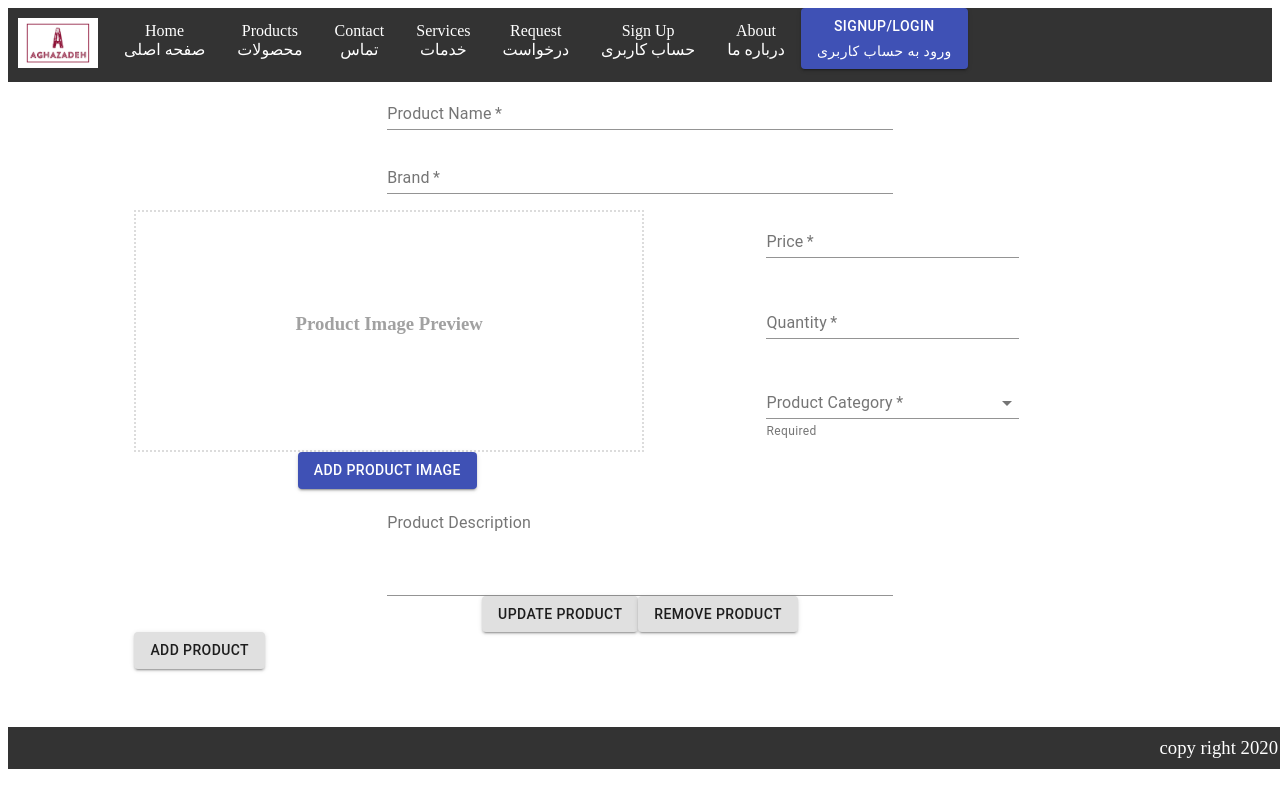
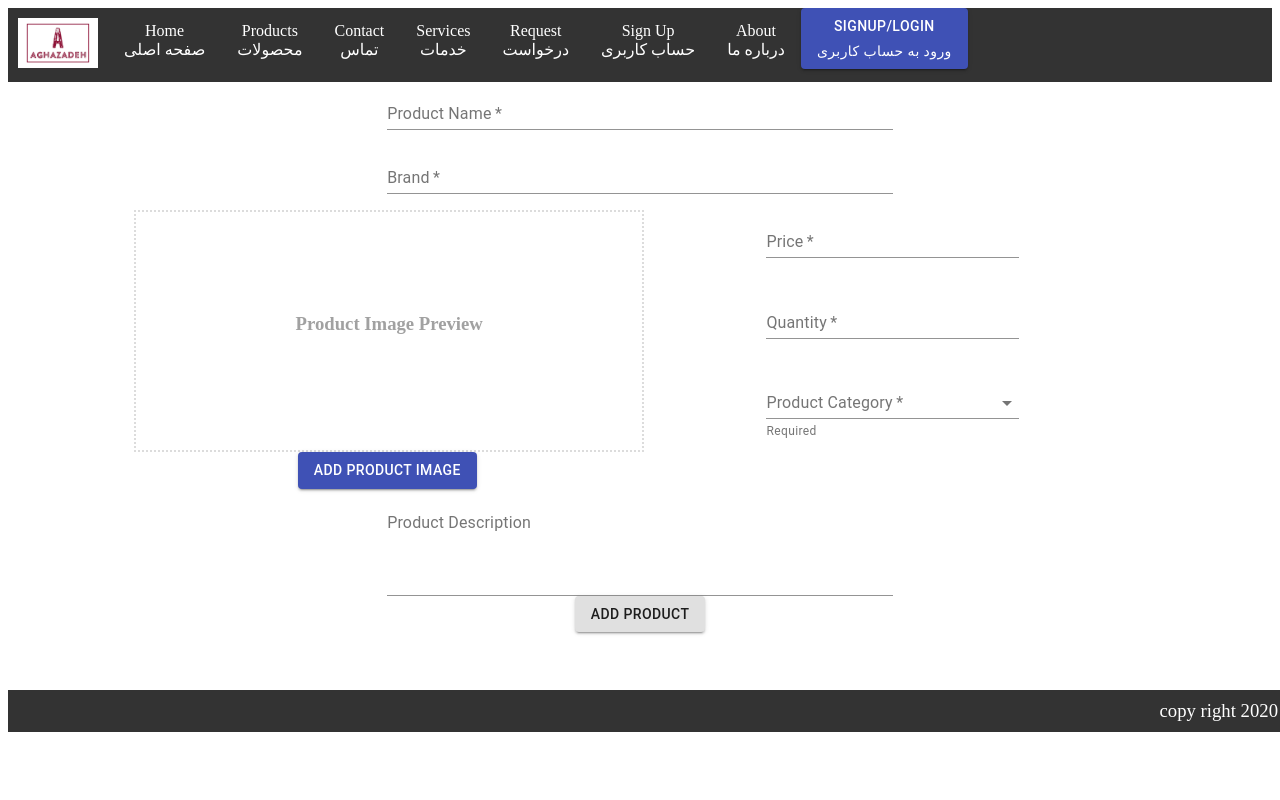
Before and after one commit to zahraaliaghazadeh/Aghazadeh, a React (Create React App) app in the folder client/: page /admin/new in a window 1280 px wide. Built offline with nearby package versions, Linux system fonts and the light colour scheme.

Commit message:
changed form to div, removed button, pass handleSubmit function to form

```diff
--- a/client/src/pages/AddProductPage/index.js
+++ b/client/src/pages/AddProductPage/index.js
@@ -1,5 +1,4 @@
 import React, { useState } from "react";
-import { Button } from '@material-ui/core';
 import ProductInfoForm from "../../components/ProductInfoForm"
 import API from "../../utils/API"
 import "./style.css"
@@ -68,9 +67,8 @@
     }
 
     return (
-        <form className="AddProductPage" onSubmit={handleSubmit}>
-            <ProductInfoForm {...productInfo} handleInputChange={handleInputChange} />
-            <Button variant="contained" type="submit">Add Product</Button>
-        </form>
+        <div className="AddProductPage">
+            <ProductInfoForm {...productInfo} formType="new" handleInputChange={handleInputChange} handleSubmit={handleSubmit}/>
+        </div>
     );
 }
```
